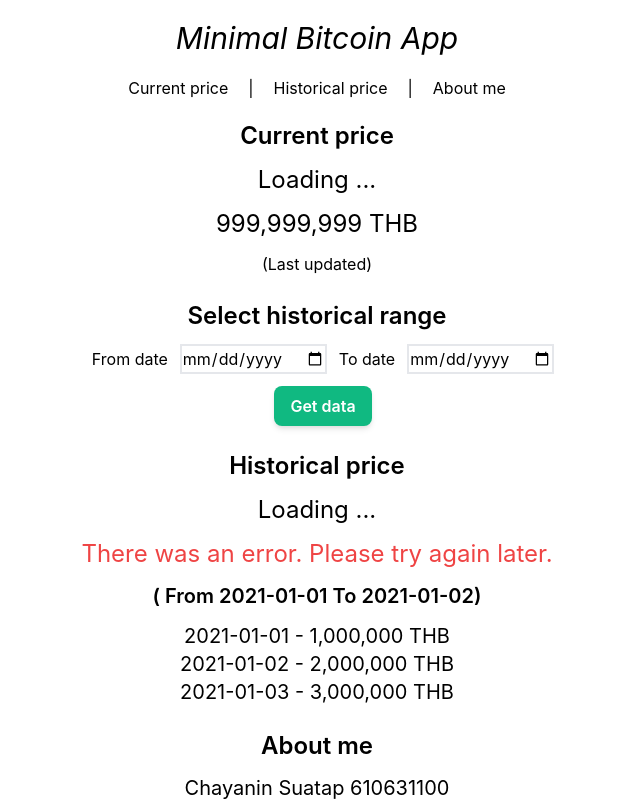
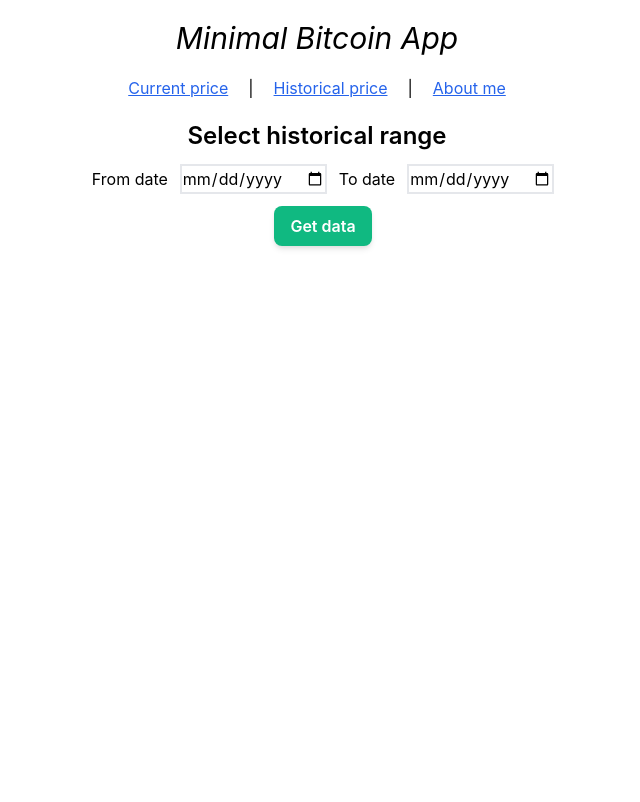
Before and after one commit to cpe-cmu-261207/lab-06-Dexshine, a React (Create React App) app: page /history/select in a window 1280 px wide. Shown: the whole page, without its empty margins (323-963 px from the left). Built offline with nearby package versions, Linux system fonts and the light colour scheme.

Commit message:
change page with navbar

```diff
--- a/src/App.tsx
+++ b/src/App.tsx
@@ -1,55 +1,29 @@
 import React from 'react';
 import Navbar from './components/Navbar';
 import { BrowserRouter as Router, Switch, Route } from 'react-router-dom'
+import Current from "./components/Current"
+import Select from "./components/Select"
+import About from "./components/About"
 
 function App() {
   return (
     <Router>
       <Navbar />
+      <Switch>
+        <Route path='/current'>
+          <Current/>
+        </Route>
+        <Route path='/' exact>
+          <Current/>
+        </Route>
+        <Route path='/history/select'>
+          <Select/>
+        </Route>
+        <Route path='/about'>
+          <About/>
+        </Route>
+      </Switch>
 
-      {/* template for /current */}
-      <div className='text-center space-y-3'>
-        <p className='text-2xl font-semibold'>Current price</p>
-        <p className='text-2xl'>Loading ...</p>
-        <p className='text-2xl'>{(999999999).toLocaleString()} THB</p>
-        <p> (Last updated) </p>
-      </div>
-
-      <br />
-
-      {/* template for /history/select */}
-      <div className='text-center space-y-3 space-x-3'>
-        <p className='text-2xl font-semibold'>Select historical range</p>
-        <span>From date</span>
-        <input type='date' onChange={e => console.log(e.target.value)}></input>
-        <span>To date</span>
-        <input type='date' onChange={e => console.log(e.target.value)}></input>
-        <br />
-        <button>Get data</button>
-      </div>
-
-      <br />
-
-      {/* template for /history/result */}
-      <div className='text-center space-y-3'>
-        <p className='text-2xl font-semibold'>Historical price</p>
-        <p className='text-2xl'>Loading ...</p>
-        <p className='text-2xl text-red-500'>There was an error. Please try again later.</p>
-        <p className='text-xl font-semibold'> ( From 2021-01-01 To 2021-01-02)</p>
-        <ul>
-          <li className='text-xl'>2021-01-01 - {(1000000).toLocaleString()} THB</li>
-          <li className='text-xl'>2021-01-02 - {(2000000).toLocaleString()} THB</li>
-          <li className='text-xl'>2021-01-03 - {(3000000).toLocaleString()} THB</li>
-        </ul>
-      </div>
-
-      <br />
-
-      {/* template for about me */}
-      <div className='text-center space-y-3'>
-        <p className='text-2xl font-semibold'>About me</p>
-        <p className='text-xl'>Chayanin Suatap 610631100</p>
-      </div>
 
     </Router>
   );
--- /dev/null
+++ b/src/components/About.tsx
@@ -0,0 +1,11 @@
+const About = () => {
+    {/* template for about me */}
+    return (
+        <div className='text-center space-y-3'>
+            <p className='text-2xl font-semibold'>About me</p>
+            <p className='text-xl'>Nattapon Tancho 620610786</p>
+        </div>
+    )
+
+}
+export default About
--- /dev/null
+++ b/src/components/Current.tsx
@@ -0,0 +1,11 @@
+const Current = () => {
+    return (
+        <div className='text-center space-y-3'>
+            <p className='text-2xl font-semibold'>Current price</p>
+            <p className='text-2xl'>Loading ...</p>
+            <p className='text-2xl'>{(999999999).toLocaleString()} THB</p>
+            <p> (Last updated) </p>
+        </div>
+    )
+}
+export default Current
--- a/src/components/Navbar.tsx
+++ b/src/components/Navbar.tsx
@@ -5,11 +5,17 @@ const Navbar = () => {
 		<div className='my-5'>
 			<p className='text-center text-3xl italic my-5'>Minimal Bitcoin App</p>
 			<div className='flex justify-center text-md space-x-5'>
-				<p>Current price</p>
+				<p>
+					<Link to='/current'>Current price</Link>
+				</p>
 				<p>|</p>
-				<p>Historical price</p>
+				<p>
+					<Link to='/history/select'>Historical price</Link>
+				</p>
 				<p>|</p>
-				<p>About me</p>
+				<p>
+					<Link to='/about'>About me</Link>
+				</p>
 			</div>
 		</div>
 	)
--- /dev/null
+++ b/src/components/Result.tsx
@@ -0,0 +1,16 @@
+const Result = () => {
+    return (
+        <div className='text-center space-y-3'>
+            <p className='text-2xl font-semibold'>Historical price</p>
+            <p className='text-2xl'>Loading ...</p>
+            <p className='text-2xl text-red-500'>There was an error. Please try again later.</p>
+            <p className='text-xl font-semibold'> ( From 2021-01-01 To 2021-01-02)</p>
+            <ul>
+                <li className='text-xl'>2021-01-01 - {(1000000).toLocaleString()} THB</li>
+                <li className='text-xl'>2021-01-02 - {(2000000).toLocaleString()} THB</li>
+                <li className='text-xl'>2021-01-03 - {(3000000).toLocaleString()} THB</li>
+            </ul>
+        </div>
+    )
+}
+export default Result
--- /dev/null
+++ b/src/components/Select.tsx
@@ -0,0 +1,23 @@
+import { Switch, Route} from "react-router-dom"
+import Result from "./Result"
+const Select = () => {
+    return (
+        <Switch>
+            <Route path='/'>
+            <div className='text-center space-y-3 space-x-3'>
+            <p className='text-2xl font-semibold'>Select historical range</p>
+            <span>From date</span>
+            <input type='date' onChange={e => console.log(e.target.value)}></input>
+            <span>To date</span>
+            <input type='date' onChange={e => console.log(e.target.value)}></input>
+            <br />
+            <button>Get data</button>
+            </div>
+            </Route>
+            <Route path='/result'>
+                <Result/>
+            </Route>
+        </Switch>
+    )
+}
+export default Select
```
